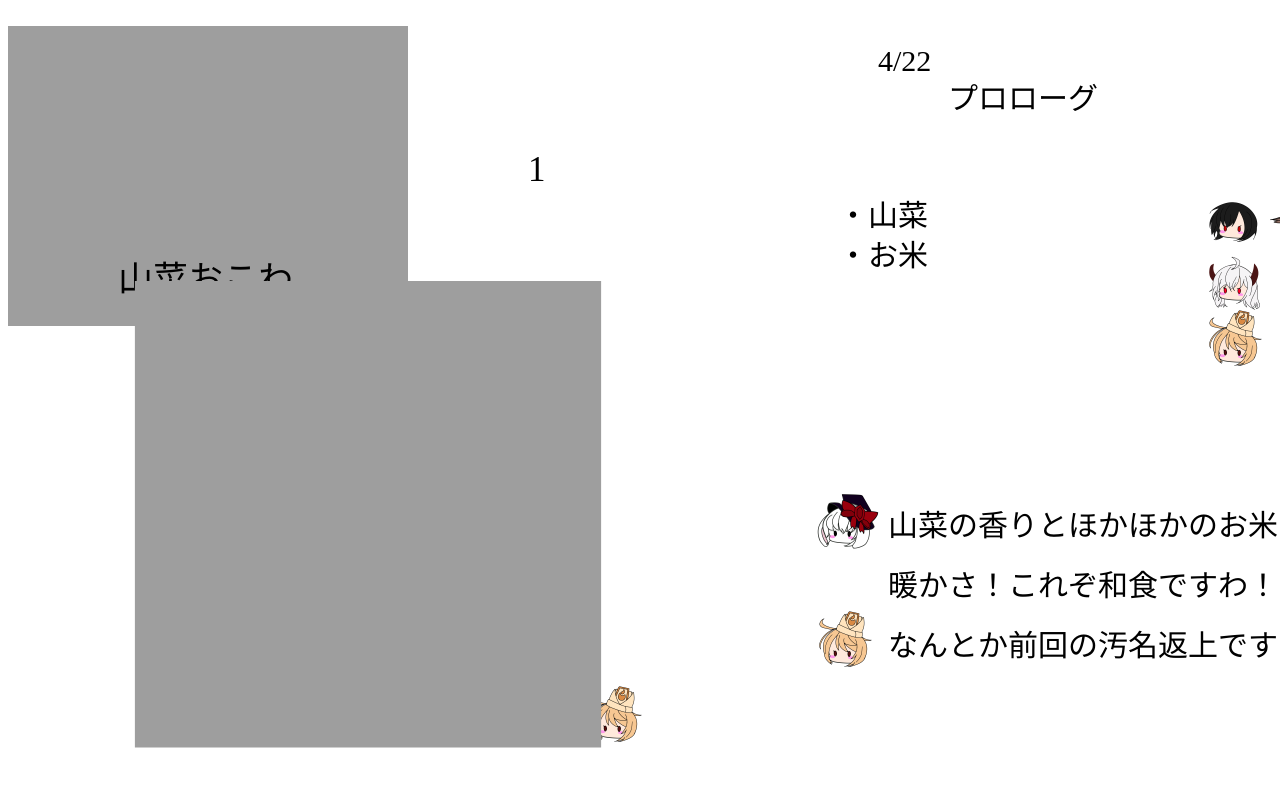
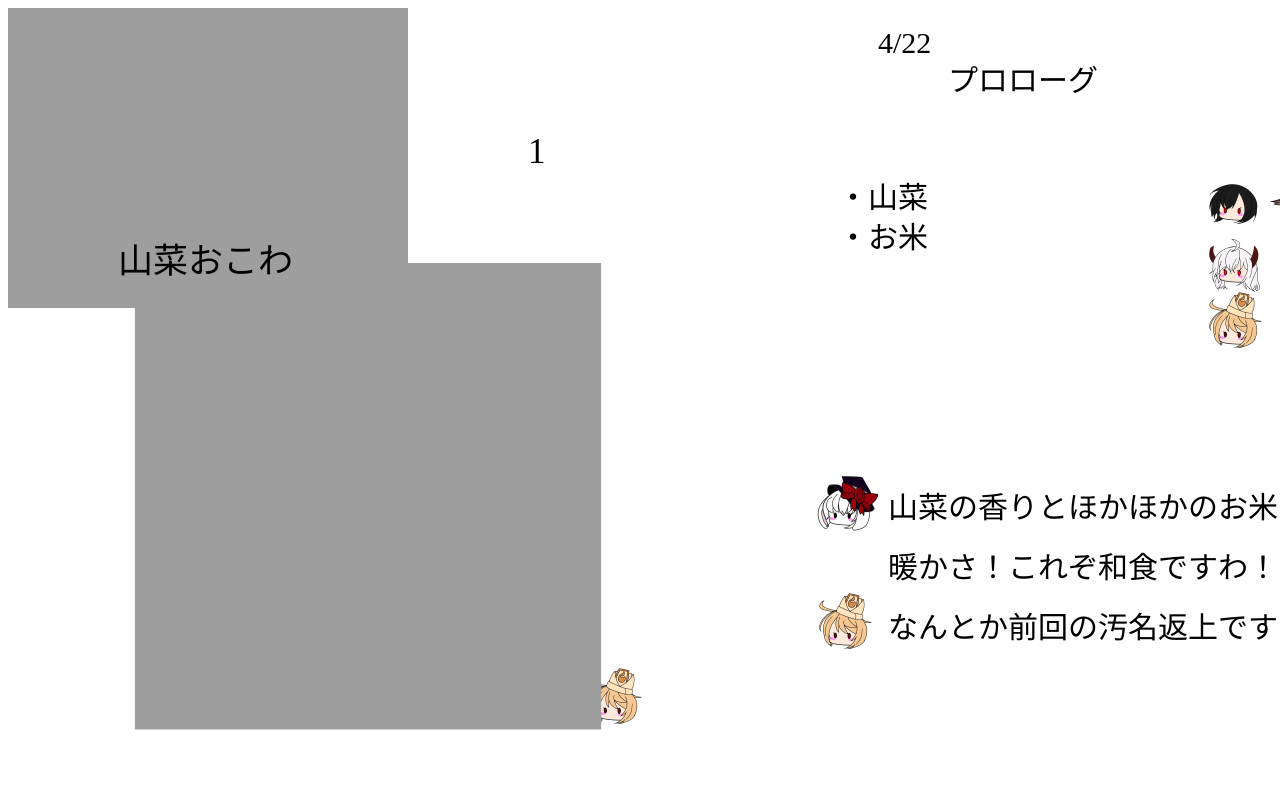
Before and after one commit to thDev0404/sasuraga-sWiki, a plain HTML site: page page/test.html in a window 1280 px wide. Shown: the top 786 px of the page. Drawn offline with Linux system fonts and the light colour scheme; a web font is replaced by a local one.

Commit message:
ver4.10
配布用.zipファイルの作成

```diff
--- a/page/test.html
+++ b/page/test.html
@@ -2,25 +2,16 @@
 <html>
 
   <head>
-  <meta http-equiv="Content-Type" content="text/html; charset=UTF-8" />
-  <meta http-equiv="Content-Script-Type" content="text/javascript" />
-  <meta http-equiv="Content-Style-Type" content="text/css" />
-  <style type="text/css">
-    @font-face {
-      font-family: 'hm_tb';
-      /* フォント名 */
-      src: url('font/Nちはやフォント.ttf') format('truetype');
-      /* フォントファイル */
-    }
-  </style>
-  <title>料理アーカイブ</title>
+    <meta charset="utf-8">
+    <title>さすらがWiki</title>
+    <link href="style/style.css" rel="stylesheet" type="text/css">
   </head>
 
 <body>
+  <canvas id="board" width="1440" height="810"></canvas>
   <span style="
   font-family: 'hm_tb';
 "></span><br>
-  <canvas id="board" width="1440" height="810"></canvas>
 </body>
 
 <script>
@@ -41,86 +32,57 @@
     const ctx = board.getContext("2d");
     ctx.font = "30px hm_tb";
     // 画像読み込み
-    const background = new Image();
-    const cook = new Image();
-    const c1 = new Image();
-    const c2 = new Image();
-    const c3 = new Image();
-    const c4 = new Image();
-    const c5 = new Image();
-    const c6 = new Image();
-    cook.src = "img/" + cookImg;
-    c1.src = "img/1.png";
-    c2.src = "img/2.png";
-    c3.src = "img/3.png";
-    c4.src = "img/4.png";
-    c5.src = "img/5.png";
-    c6.src = "img/6.png";
-    background.src = "img/background.jpg";
-    // 画像のURLを指定
-    background.onload = () => {
-      ctx.font = "30px hm_tb";
-      ctx.drawImage(background, 0, 0);
-      for (var lines = text.split("\n"), i = 0, l = lines.length; l > i; i++) {
-        ctx.fillText(lines[i], 880, 510+i*60);
-      }
-      ctx.fillText(data, 870, 45);
-      ctx.fillText(scenario, 940, 83);
-      for (var lines = material.split("\n"), i = 0, l = lines.length; l > i; i++) {
-        ctx.fillText(lines[i], 830, 200+i*40);
-      }
-      ctx.font = "35px hm_tb";
-      ctx.fillText(name, 110, 265);
-      ctx.fillText(No, 520, 155);
-
+    var images = [];
+    var srcs = ["img/background.jpg", "img/1.png", "img/2.png", "img/3.png", "img/4.png", "img/5.png", "img/6.png", "img/" + cookImg,];
+    var loadCount = 0;
+    for (var i = 0; i < srcs.length; i++) {
+      // Imageのインスタンスを生成し、それぞれの画像を設定
+      images[i] = new Image();
+      images[i].src = srcs[i];
+      images[i].onload=function(){
+        loadCount++;
+        if(loadCount>=images.length){
+          ctx.drawImage(images[0], 0, 0);
     for (let i = 0; i < 4; i++) {
       if (chara[i] === 1) {
-          ctx.drawImage(c1, 790, 465 + i * 60);
+        ctx.drawImage(images[1], 790, 465 + i * 60);
       } else if (chara[i] === 2) {
-          ctx.drawImage(c2, 790, 465 + i * 60);
+        ctx.drawImage(images[2], 790, 465 + i * 60);
       } else if (chara[i] === 3) {
-          ctx.drawImage(c3, 790, 465 + i * 60);
+        ctx.drawImage(images[3], 790, 465 + i * 60);
       } else if (chara[i] === 4) {
-          ctx.drawImage(c4, 790, 465 + i * 60);
+        ctx.drawImage(images[4], 790, 465 + i * 60);
       } else if (chara[i] === 5) {
-          ctx.drawImage(c5, 790, 465 + i * 60);
+        ctx.drawImage(images[5], 790, 465 + i * 60);
       } else if (chara[i] === 6) {
-          ctx.drawImage(c6, 790, 465 + i * 60);
+        ctx.drawImage(images[6], 790, 465 + i * 60);
       }
     }
     if (eat[0] === 1) {
-        ctx.drawImage(c1, 1180, 160);
+      ctx.drawImage(images[1], 1180, 160);
     }
     if (eat[1] === 1) {
-        ctx.drawImage(c2, 1180, 222);
+      ctx.drawImage(images[2], 1180, 222);
     }
     if (eat[2] === 1) {
-        ctx.drawImage(c3, 1180, 284);
+      ctx.drawImage(images[3], 1180, 284);
     }
     if (eat[3] === 1) {
-        ctx.drawImage(c4, 1260, 160);
+      ctx.drawImage(images[4], 1260, 160);
     }
     if (eat[4] === 1) {
-        ctx.drawImage(c5, 1260, 222);
+      ctx.drawImage(images[5], 1260, 222);
     }
     if (eat[5] === 1) {
-        ctx.drawImage(c6, 1260, 284);
+      ctx.drawImage(images[6], 1260, 284);
     }
-      if (maker === 1) {
-        ctx.drawImage(c1, 560, 660);
-      } else if (maker === 2) {
-        ctx.drawImage(c2, 560, 660);
-      } else if (maker === 3) {
-        ctx.drawImage(c3, 560, 660);
-      } else if (maker === 4) {
-        ctx.drawImage(c4, 560, 660);
-      } else if (maker === 5) {
-        ctx.drawImage(c5, 560, 660);
-      } else if (maker === 6) {
-        ctx.drawImage(c6, 560, 660);
+    for (let i = 1; i < 7; i++) {
+      if (maker === i) {
+        ctx.drawImage(images[i], 560, 660);
       }
-      var cookWidth = cook.width;
-      var cookHeight = cook.height;
+    }
+    var cookWidth = images[7].width;
+    var cookHeight = images[7].height;
     var widthRate = cookWidth / 500;
     var heightRate = cookHeight / 350;
     var imgWidth;
@@ -133,9 +95,22 @@
       imgWidth = cookWidth / heightRate;
       imgHeight = cookHeight / heightRate;
     }
-      ctx.drawImage(cook, 360 - imgWidth / 2, 430 - imgHeight / 2, imgWidth, imgWidth);
-    };
+    ctx.drawImage(images[7], 360 - imgWidth / 2, 430 - imgHeight / 2, imgWidth, imgWidth);
+    ctx.font = "30px hm_tb";
+    for (var lines = text.split("\n"), i = 0, l = lines.length; l > i; i++) {
+      ctx.fillText(lines[i], 880, 510 + i * 60);
+    }
+    ctx.fillText(data, 870, 45);
+    ctx.fillText(scenario, 940, 83);
+    for (var lines = material.split("\n"), i = 0, l = lines.length; l > i; i++) {
+      ctx.fillText(lines[i], 830, 200 + i * 40);
+    }
+    ctx.font = "35px hm_tb";
+    ctx.fillText(name, 110, 265);
+    ctx.fillText(No, 520, 155);
+        }
+      }
+    }
   };
 </script>
-
 </html>
```
Also changed, not shown: 1 other file. Lines whose indentation alone changed are shown as unchanged.
